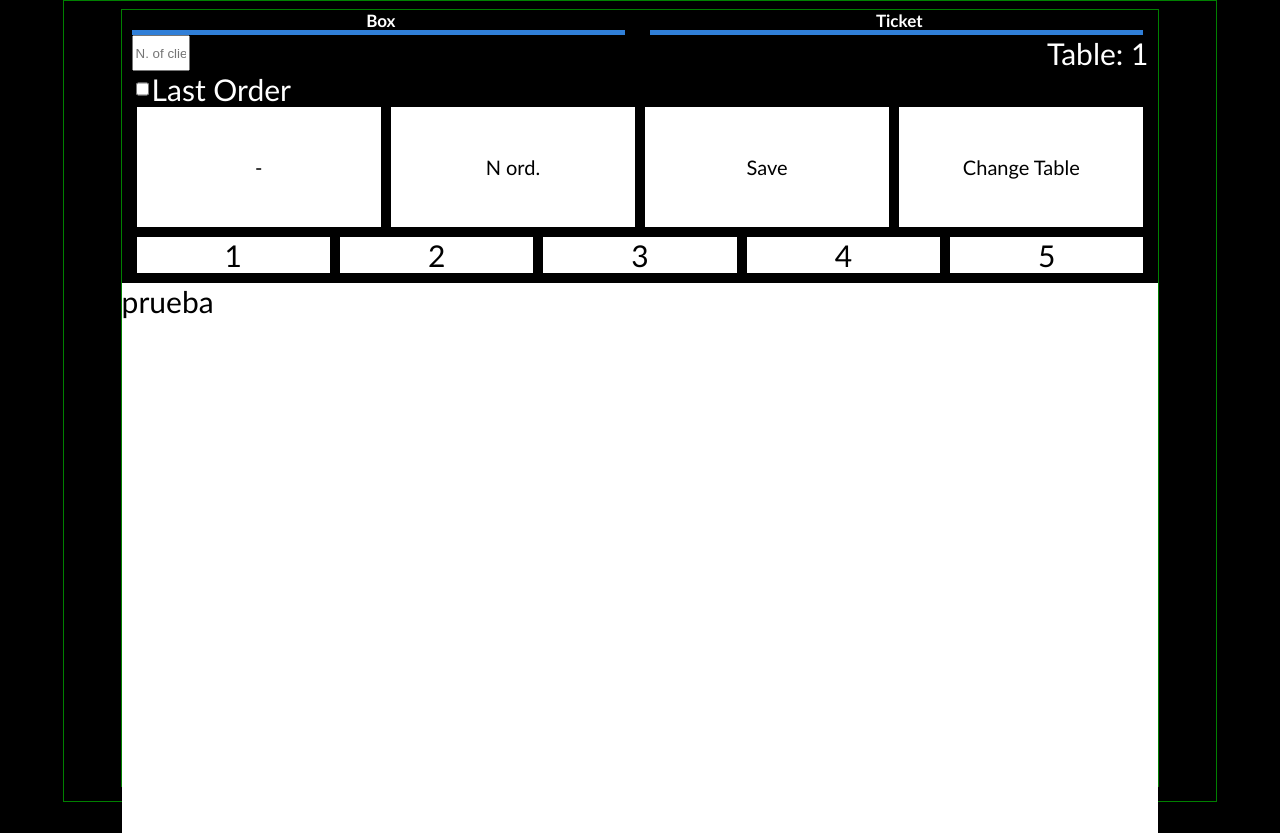
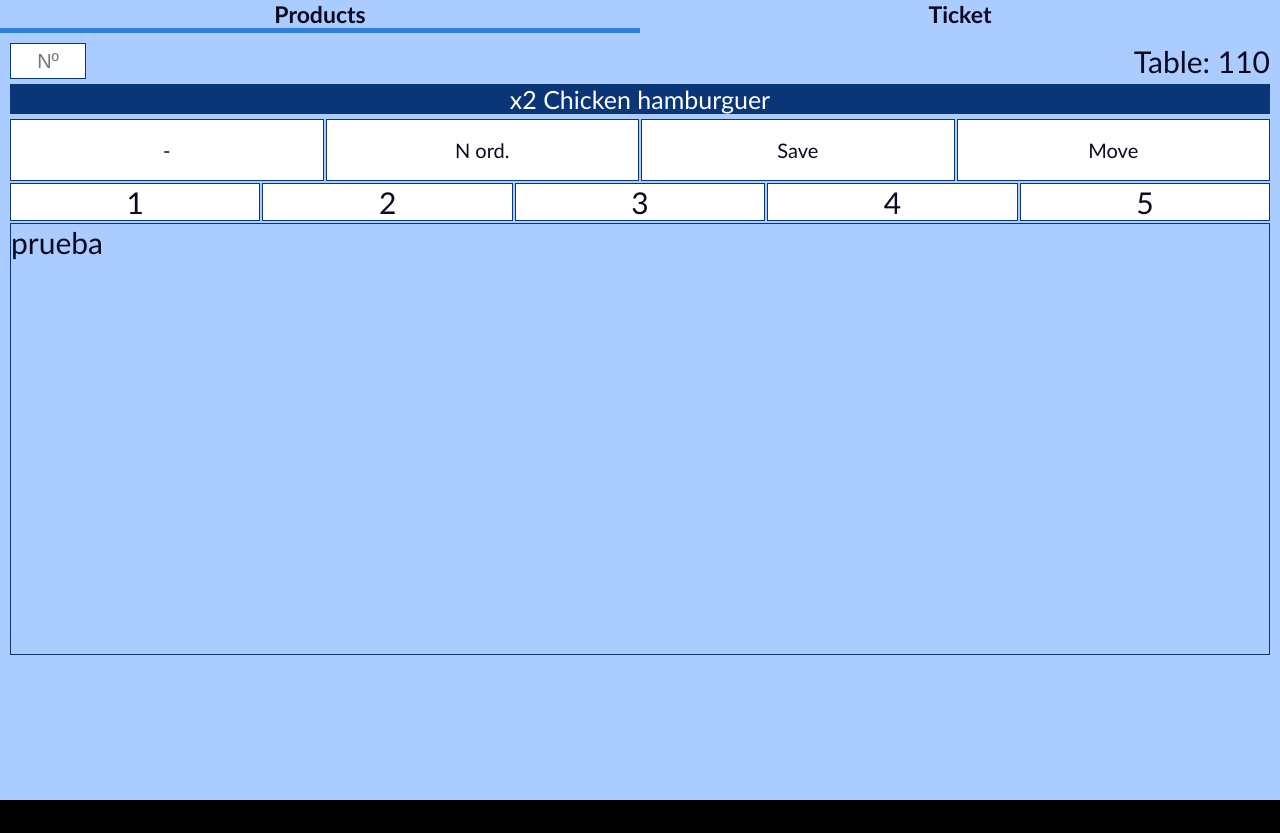
Before and after one commit to Labaro7/TFG, a plain HTML site: page ServerCrow/templates/table.html in a window 1280 px wide. After the commit the page ends 800 px from the top, so only its background shows below. Drawn offline with Linux system fonts and the light colour scheme.

Commit message:
Updated .html, .css and .js files

```diff
--- a/ServerCrow/static/index.css
+++ b/ServerCrow/static/index.css
@@ -1,80 +1,111 @@
 html, body {
+    margin: 0;
+    padding: 0;
+    height: 100%;
     font-family: 'Gill Sans', 'Gill Sans MT', Calibri, 'Trebuchet MS', sans-serif;
-    width: 90%;
-    height: 100%;
     background-color: black;
-    overflow: visible;
-    margin-left: auto;
-    margin-right: auto;
-    border: 0px solid green;
+    overflow: hidden;
+}
+
+html {
+    border: 0px solid rgb(255, 251, 0);
+}
+
+body {
+    border: 0px solid rgb(255, 0, 0);
+    display: flex;
+    flex-direction: column;
+    box-sizing: border-box; /* Includes padding and border in the element's total width and height */
 }
 
 .tabs {
     display: flex;
-    justify-content: center;
-    margin-top: 10px;
-    height: 5%;
-    border: 0px solid red
+    color: rgb(12, 9, 34);
+    background-color: #aaccff;
 }
 
 .tab-button {
-    padding: 10px 20px;
-    font-size: 16px;
-    margin: 0 10px;
+    position: relative;
+    width: 50%;
+    display: flex;
+    flex-direction: column;
+    box-sizing: border-box;
+    border: 0px solid red;
+}
+
+.selectTable, .currentTables {
     cursor: pointer;
-    font-size: 17px;
-    background-color: white;
+    text-align: center;
+    font-size: 23px;
+}
+
+#tab-buttonSelectTable, #tab-buttonCurrentTables {
+    width: 100%;
+    height: 5px;
+    position: relative;
+    bottom: 0;
+    background-color: rgb(48, 127, 216);
+    border: 0px solid yellow;
+}
+
+#tab-buttonCurrentTables {
+    visibility: hidden;
 }
 
 .page {
-    padding: 20px;
-    background-color: white;
+    background-color: #aaccff;
     margin-left: -10px;
     margin-right: -10px;
-
+    display: flex;
+    flex-direction: column;
+    justify-content: space-between;
+    height: 611px;
 }
 
 .tableInput {
     display: flex;
     text-align: center;
     margin-bottom: 10px;
-    width: 100%;
+    margin-left: 20px;
+    margin-right: 20px;
+    margin-top: 10px;
     color: rgb(0, 0, 0);
 }
 
-.numTable{
-    font-size: 18px;
+.numTable {
+    font-size: 25px;
     margin-top: auto;
     margin-bottom: auto;
+    width: 50%;
 }
 
 #tableInput {
     position: relative;
     background-color: rgb(29, 137, 226);
+    border: none;
     height: 50px;
     text-align: center;
-    border: 0px solid red;
-    width: 60%;
-    margin-left: 13%;
     color: white;
     font-size: 30px;
+    width: 50%;
+    margin-left: 5%;
+    border: 1px solid rgb(12, 9, 34);
 }
 
 .button-grid {
     display: grid;
-    margin-left: auto;
-    margin-right: auto;
-    height: 100%;
+    margin-left: 5%;
+    margin-right: 5%;
     grid-template-columns: repeat(3, 1fr);
     gap: 10px;
-
 }
 
 .grid-item {
+    position: relative;
     width: 100%;
     padding-top: 100%;
-        position: relative;
-        background-color: #acbbcf;
+    background-color: white;
+    border: 1px solid rgb(12, 9, 34);
 }
 
 .button {
@@ -89,32 +120,24 @@ html, body {
     text-align: center;
     font-size: 45px;
     border: 0px solid red;
-        color:rgb(20, 20, 51);
+    color: rgb(20, 20, 51);
 }
 
 .actions {
     display: flex;
-    justify-content: space-between;
-}
-
-.cancel-button {
-    background-color: red;
-    color: white;
+    justify-content: center;
+    border: 0px solid red;
 }
 
 .accept-button {
+    font-size: 30px;
+    text-align: center;
     background-color: rgb(8, 141, 8);
     color: white;
+    border: none;
+    position: absolute;
+    margin-top: 8px;
+    width: 100%;
+    height: 10%;
+    border: 1px solid rgb(12, 9, 34);
 }
-
-.cancel-button, .accept-button {
-    position: relative;
-    top: 10px;
-    width: 48.5%;
-    font-size: 30px;
-    text-align: center;
-    display: flex;
-    flex-direction: column;
-    justify-content: center;
-    height: 100px;
-}
--- a/ServerCrow/static/table.css
+++ b/ServerCrow/static/table.css
@@ -1,112 +1,143 @@
 html, body {
+    margin: 0;
+    height: 100%;
     font-family: 'Gill Sans', 'Gill Sans MT', Calibri, 'Trebuchet MS', sans-serif;
-    width: 90%;
-    height: 100%;
     background-color: black;
-    overflow: visible;
-    margin-left: auto;
-    margin-right: auto;
-    border: 1px solid green;
-    color: white;
-    font-size: 17px;
-    flex-direction: column;
+    overflow: hidden;
+}
+
+html {
+    border: 0px solid rgb(255, 251, 0);
 }
 
 body {
-    height: 97%;
+    border: 0px solid rgb(255, 0, 0);
+    display: flex;
     flex-direction: column;
-    align-items: center;
+    box-sizing: border-box; /* Includes padding and border in the element's total width and height */
+    color: rgb(12, 9, 34);
+    background-color: #aaccff;
 }
 
 .tab {
     display: flex;
     justify-content: center;
     border: 0px solid purple;
+    gap: 0px;
 }
 
 .tab-button {
     position: relative;
     width: 50%;
-    height: 25px;
-    margin: 0 10px;
-    cursor: pointer;
-    text-align: center;
-    font-size: 17px;
+    display: flex;
+    flex-direction: column;
+    box-sizing: border-box;
     border: 0px solid red;
 }
 
-    .tab-button::after {
-        content: "";
-        display: flex;
-        width: 99%;
-        height: 5px;
-        position: absolute;
-        bottom: 0;
-        background-color: rgb(48, 127, 216);
-        border: 0px solid yellow;
-    }
+.ticket, .products {
+    cursor: pointer;
+    text-align: center;
+    font-size: 23px;
+}
 
+#tab-buttonProducts, #tab-buttonTicket {
+    width: 100%;
+    height: 5px;
+    position: relative;
+    bottom: 0;
+    background-color: rgb(48, 127, 216);
+    border: 0px solid yellow;
+}
+
+#tab-buttonTicket {
+    visibility: hidden;
+}
+
+.menu {
+    height: 100%;
+    margin: 10px 10px;
+}
 
 .firstRow, .secondRow, .thirdRow, .fourthRow, .fifthRow, .sixthRow {
     display: flex;
     font-size: 30px;
-    margin: 0 10px;
 }
 
-.numClients {
-    width: 50px;
-}
 
 .firstRow {
     justify-content: center;
     justify-content: space-between;
 }
 
+.numClients {
+    width: 70px;
+    text-align: center;
+    font-size: 20px;
+    color: #0a3677;
+    border: none;
+    border: 1px solid #0a3677;
+}
+
+.numTable {
+    padding-left: 50px;
+    align-content: left;
+}
+
 .secondRow {
+    display: flex;
+    justify-content: center;
+    background-color: #0a3677;
+    color: white;
+    margin: 5px 0px;
+}
+
+.lastOrder {
+    text-align: center;
+    font-size: 25px;
 }
 
 .thirdRow {
-    border: 0px solid red;
+    margin: 2px 0px;
+    gap: 2px;
 }
 
 .thirdRowButton {
     flex: 1;
-    height: 120px;
+    height: 60px;
     font-size: 20px;
     display: flex;
     justify-content: center;
     align-items: center;
     background-color: white;
-    color: black;
-    margin: 0px 5px;
+    text-align: center;
+    border: 1px solid #0a3677;
 }
 
 .fourthRow {
     display: flex;
-    margin-top: 10px;
+    margin-top: 0px;
     align-content: center;
     text-align: center;
-    border: 0px solid blue;
+    gap: 2px;
+    margin: 0px 0px;
 }
 
 .fourthRowButton {
     flex: 1;
     background-color: white;
-    color: black;
-    margin: 0px 5px;
+    border: 1px solid #0a3677;
 }
 
 .fifthRow {
-    margin-top: 10px;
     position: relative;
-    height: 550px;
-    margin-left: auto;
-    margin-right: auto;
+    height: 100%;
+    margin-top: 2px;
 }
 
 .content {
     position: relative;
-    flex: 1;
-    background-color: white;
-    color: black;
+    width: 100%;
+    height: 430px;
+    border: 1px solid #0a3677;
 }
--- a/ServerCrow/static/table.js
+++ b/ServerCrow/static/table.js
@@ -0,0 +1,31 @@
+function changeToProductsTab() {
+    const ProductsTab = document.getElementById("tab-buttonProducts");
+    const TicketTab = document.getElementById("tab-buttonTicket");
+    ProductsTab.style.visibility = 'visible';
+    TicketTab.style.visibility = 'hidden';
+    showPage('Box');
+}
+
+function changeToTicketTab() {
+    const ProductsTab = document.getElementById("tab-buttonProducts");
+    const TicketTab = document.getElementById("tab-buttonTicket");
+    ProductsTab.style.visibility = 'hidden';
+    TicketTab.style.visibility = 'visible';
+    showPage('Ticket');
+}
+
+
+// Function to show the specified page
+function showPage(pageId) {
+    // Hide all pages
+    const pages = document.querySelectorAll('.page');
+    pages.forEach(page => {
+        page.style.display = 'none';
+    });
+
+    // Show the selected page
+    const selectedPage = document.getElementById(`${pageId}-page`);
+    if (selectedPage) {
+        selectedPage.style.display = 'block';
+    }
+}
--- a/ServerCrow/templates/table.html
+++ b/ServerCrow/templates/table.html
@@ -7,27 +7,31 @@
 </head>
 <body>
     <div class="tab">
-        <div class="tab-button" onclick="showPage('Box')"><b>Box</b></div>
-        <div class="tab-button" onclick="showPage('Ticket')"><b>Ticket</b></div>
+        <div class="tab-button" onclick="changeToProductsTab()">
+            <div class="products"><b>Products</b></div>
+            <div id="tab-buttonProducts"></div>
+        </div>
+        <div class="tab-button" onclick="changeToTicketTab()">
+            <div class="ticket"><b>Ticket</b></div>
+            <div id="tab-buttonTicket"></div>
+        </div>
     </div>
 
-    <div>
+    <div class="menu">
         <div class="firstRow">
-            <input class="numClients" type="text" maxlength="3" placeholder="N. of clients">
-            <div class="numTable">Table: 1</div>
+            <input class="numClients" type="text" maxlength="5  " placeholder="Nº">
+            <div class="numTable">Table: 110</div>
         </div>
 
         <div class="secondRow">
-            <input type="checkbox">
-            <div>Last Order</div>
+            <div class="lastOrder">x2 Chicken hamburguer</div>
         </div>
 
         <div class="thirdRow">
             <div class="thirdRowButton">-</div>
             <div class="thirdRowButton">N ord.</div>
             <div class="thirdRowButton">Save</div>
-            <div class="thirdRowButton">Change Table</div>
-        </div>
+            <div class="thirdRowButton">Move</div>
         </div>
 
         <div class="fourthRow">
@@ -43,15 +47,8 @@
                 prueba
             </div>
         </div>
+    </div>
 
-    <script>
-        function showPage(page) {
-            console.log('Showing page: ' + page);
-        }
-
-        function goBack() {
-            console.log('Going back');
-        }
-    </script>
+    <script src="..\static\table.js"></script>
 </body>
 </html>
```
Also changed, not shown: ServerCrow/static/index.js (+16 -0 lines), ServerCrow/templates/index.html (+9 -8 lines), 3 other files. Lines whose indentation alone changed are shown as unchanged.
